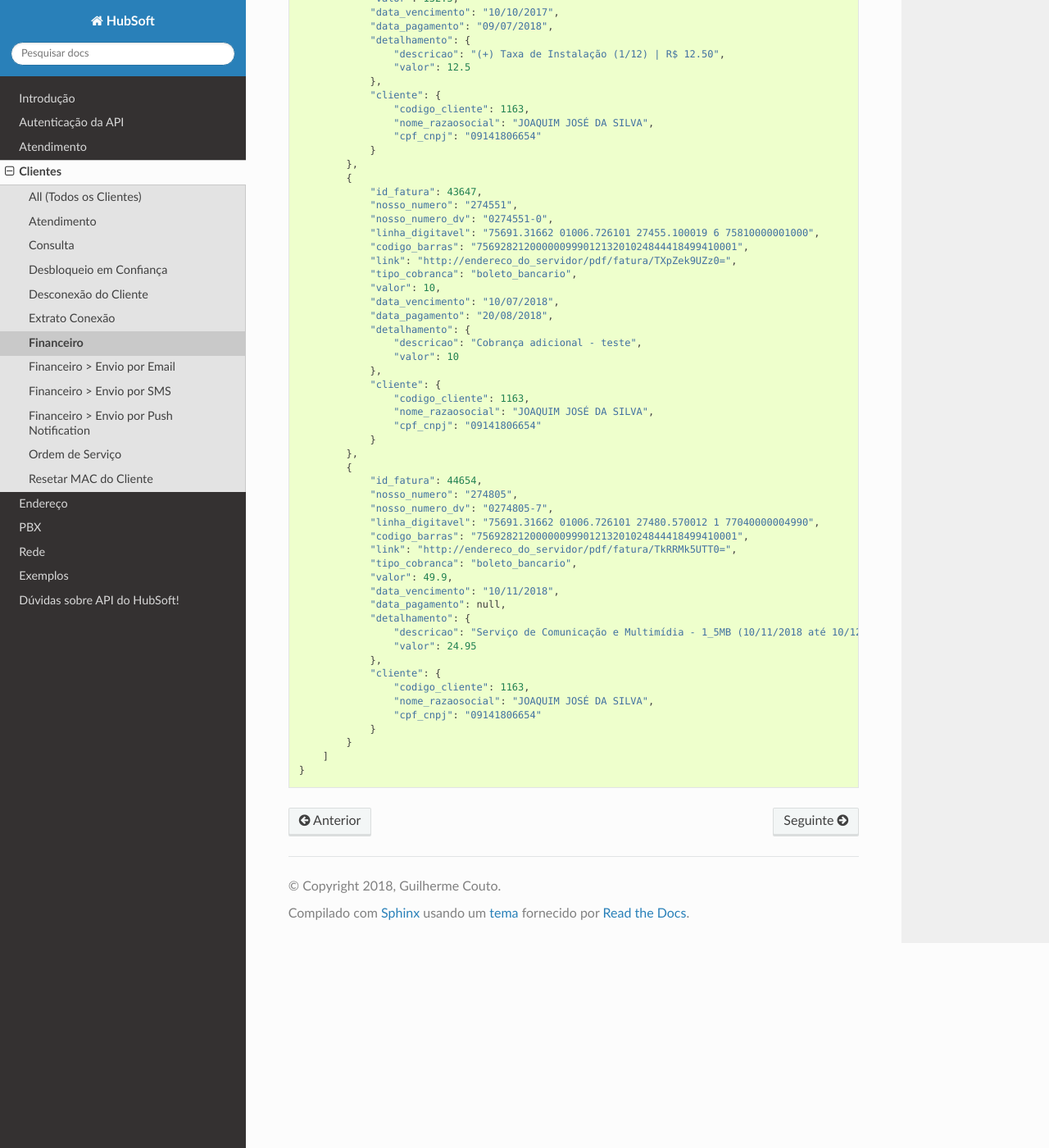
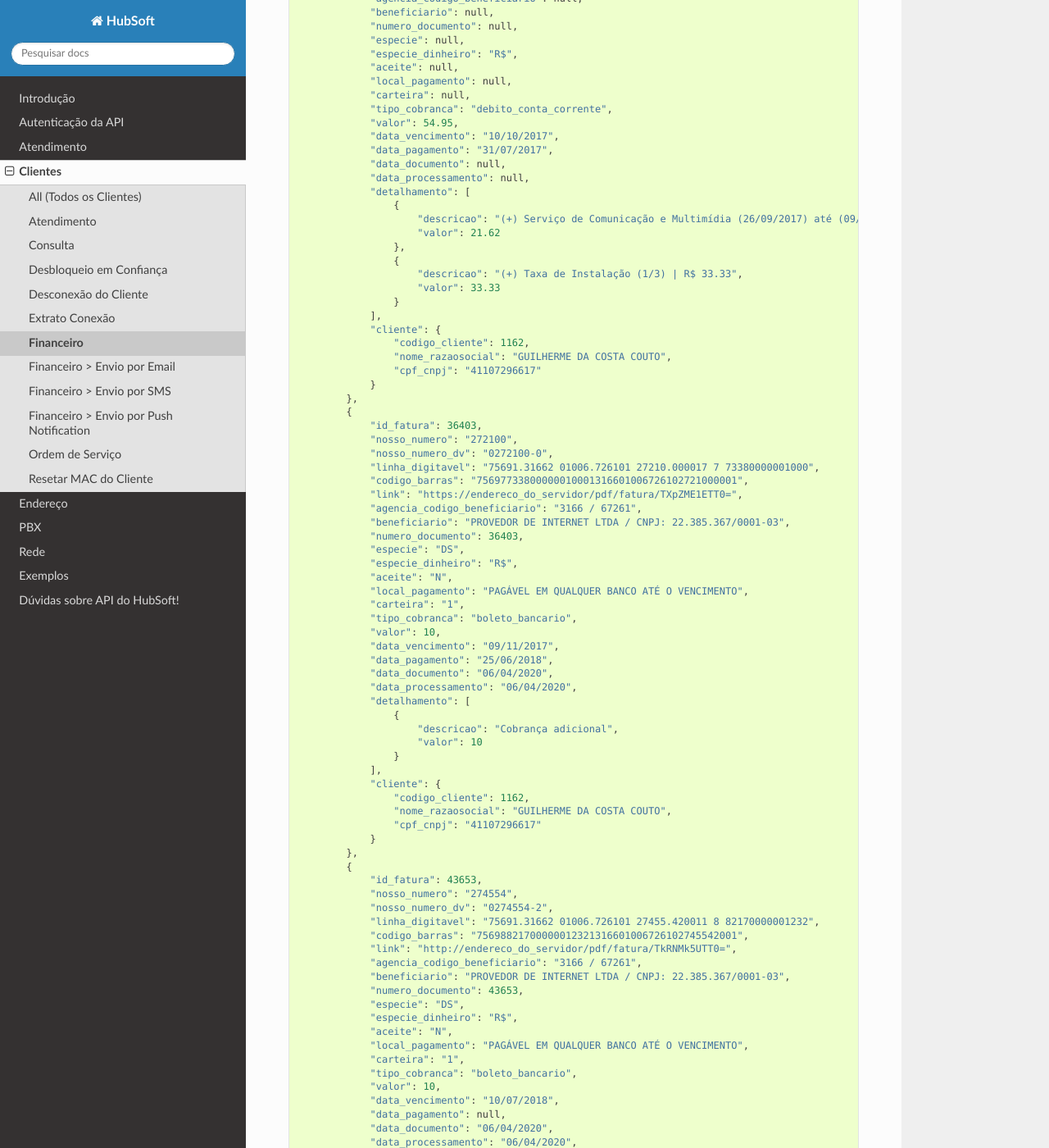
Before and after one commit to hubsoftbrasil/api, a Sphinx documentation site: the page built from docs/source/clientes/financeiro.rst, in a window 1280 px wide and 1400 px high, scrolled down 1742 px. Shown: the whole window at 82% size. Built offline with Sphinx 7.4.7 and the Read the Docs theme 2.0.0, drawn with Linux system fonts in a browser that asks for light colours; some of the changed text lies outside the part shown.

Commit message:
Acrescentando novos parametros do retorno financeiro do cliente

```diff
--- a/docs/source/clientes/financeiro.rst
+++ b/docs/source/clientes/financeiro.rst
@@ -111,65 +111,106 @@ Retorno da requisição GET::
 	    "msg": "Dados consultados com sucesso",
 	    "faturas": [
 	        {
-	            "id_fatura": 36398,
-	            "nosso_numero": "1",
+	            "id_fatura": 36397,
+	            "nosso_numero": "272064",
 	            "nosso_numero_dv": null,
 	            "linha_digitavel": null,
+	            "codigo_barras": null,
 	            "link": null,
+	            "agencia_codigo_beneficiario": null,
+	            "beneficiario": null,
+	            "numero_documento": null,
+	            "especie": null,
+	            "especie_dinheiro": "R$",
+	            "aceite": null,
+	            "local_pagamento": null,
+	            "carteira": null,
 	            "tipo_cobranca": "debito_conta_corrente",
-	            "valor": 132.5,
+	            "valor": 54.95,
 	            "data_vencimento": "10/10/2017",
-	            "data_pagamento": "09/07/2018",
-	            "detalhamento": {
-	                "descricao": "(+) Taxa de Instalação (1/12) | R$ 12.50",
-	                "valor": 12.5
-	            },
+	            "data_pagamento": "31/07/2017",
+	            "data_documento": null,
+	            "data_processamento": null,
+	            "detalhamento": [
+	                {
+	                    "descricao": "(+) Serviço de Comunicação e Multimídia (26/09/2017) até (09/10/2017) - 13 dias (proporcional) | R$ 21.62",
+	                    "valor": 21.62
+	                },
+	                {
+	                    "descricao": "(+) Taxa de Instalação (1/3) | R$ 33.33",
+	                    "valor": 33.33
+	                }
+	            ],
 	            "cliente": {
-	                "codigo_cliente": 1163,
-	                "nome_razaosocial": "JOAQUIM JOSÉ DA SILVA",
-	                "cpf_cnpj": "09141806654"
+	                "codigo_cliente": 1162,
+	                "nome_razaosocial": "GUILHERME DA COSTA COUTO",
+	                "cpf_cnpj": "41107296617"
 	            }
 	        },
 	        {
-	            "id_fatura": 43647,
-	            "nosso_numero": "274551",
-	            "nosso_numero_dv": "0274551-0",
-	            "linha_digitavel": "75691.31662 01006.726101 27455.100019 6 75810000001000",
-	            "codigo_barras": "75692821200000099901213201024844418499410001",
-	            "link": "http://endereco_do_servidor/pdf/fatura/TXpZek9UZz0=",
+	            "id_fatura": 36403,
+	            "nosso_numero": "272100",
+	            "nosso_numero_dv": "0272100-0",
+	            "linha_digitavel": "75691.31662 01006.726101 27210.000017 7 73380000001000",
+	            "codigo_barras": "75697733800000010001316601006726102721000001",
+	            "link": "https://endereco_do_servidor/pdf/fatura/TXpZME1ETT0=",
+	            "agencia_codigo_beneficiario": "3166 / 67261",
+	            "beneficiario": "PROVEDOR DE INTERNET LTDA / CNPJ: 22.385.367/0001-03",
+	            "numero_documento": 36403,
+	            "especie": "DS",
+	            "especie_dinheiro": "R$",
+	            "aceite": "N",
+	            "local_pagamento": "PAGÁVEL EM QUALQUER BANCO ATÉ O VENCIMENTO",
+	            "carteira": "1",
+	            "tipo_cobranca": "boleto_bancario",
+	            "valor": 10,
+	            "data_vencimento": "09/11/2017",
+	            "data_pagamento": "25/06/2018",
+	            "data_documento": "06/04/2020",
+	            "data_processamento": "06/04/2020",
+	            "detalhamento": [
+	                {
+	                    "descricao": "Cobrança adicional",
+	                    "valor": 10
+	                }
+	            ],
+	            "cliente": {
+	                "codigo_cliente": 1162,
+	                "nome_razaosocial": "GUILHERME DA COSTA COUTO",
+	                "cpf_cnpj": "41107296617"
+	            }
+	        },
+	        {
+	            "id_fatura": 43653,
+	            "nosso_numero": "274554",
+	            "nosso_numero_dv": "0274554-2",
+	            "linha_digitavel": "75691.31662 01006.726101 27455.420011 8 82170000001232",
+	            "codigo_barras": "75698821700000012321316601006726102745542001",
+	            "link": "http://endereco_do_servidor/pdf/fatura/TkRNMk5UTT0=",
+	            "agencia_codigo_beneficiario": "3166 / 67261",
+	            "beneficiario": "PROVEDOR DE INTERNET LTDA / CNPJ: 22.385.367/0001-03",
+	            "numero_documento": 43653,
+	            "especie": "DS",
+	            "especie_dinheiro": "R$",
+	            "aceite": "N",
+	            "local_pagamento": "PAGÁVEL EM QUALQUER BANCO ATÉ O VENCIMENTO",
+	            "carteira": "1",
 	            "tipo_cobranca": "boleto_bancario",
 	            "valor": 10,
 	            "data_vencimento": "10/07/2018",
-	            "data_pagamento": "20/08/2018",
-	            "detalhamento": {
-	                "descricao": "Cobrança adicional - teste",
-	                "valor": 10
-	            },
+	            "data_pagamento": null,
+	            "data_documento": "06/04/2020",
+	            "data_processamento": "06/04/2020",
+	            "detalhamento": [
+	                {
+	                    "descricao": "COBRANÇA DE TESTE VENCIDA",
+	                    "valor": 10
+	                }
+	            ],
 	            "cliente": {
-	                "codigo_cliente": 1163,
-	                "nome_razaosocial": "JOAQUIM JOSÉ DA SILVA",
-	                "cpf_cnpj": "09141806654"
-	            }
-	        },
-	        {
-	            "id_fatura": 44654,
-	            "nosso_numero": "274805",
-	            "nosso_numero_dv": "0274805-7",
-	            "linha_digitavel": "75691.31662 01006.726101 27480.570012 1 77040000004990",
-	            "codigo_barras": "75692821200000099901213201024844418499410001",
-	            "link": "http://endereco_do_servidor/pdf/fatura/TkRRMk5UTT0=",
-	            "tipo_cobranca": "boleto_bancario",
-	            "valor": 49.9,
-	            "data_vencimento": "10/11/2018",
-	            "data_pagamento": null,
-	            "detalhamento": {
-	                "descricao": "Serviço de Comunicação e Multimídia - 1_5MB (10/11/2018 até 10/12/2018)",
-	                "valor": 24.95
-	            },
-	            "cliente": {
-	                "codigo_cliente": 1163,
-	                "nome_razaosocial": "JOAQUIM JOSÉ DA SILVA",
-	                "cpf_cnpj": "09141806654"
+	                "codigo_cliente": 1162,
+	                "nome_razaosocial": "GUILHERME DA COSTA COUTO",
+	                "cpf_cnpj": "41107296617"
 	            }
 	        }
 	    ]
```
